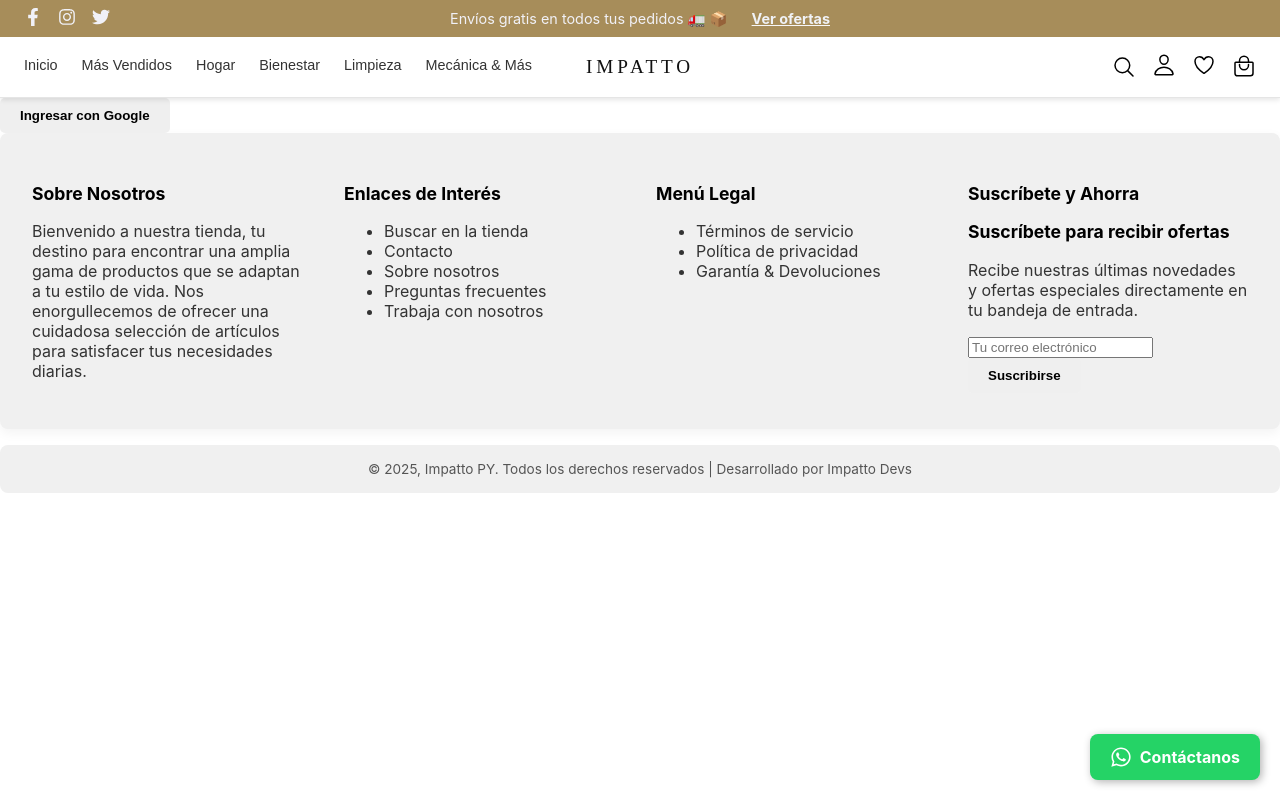
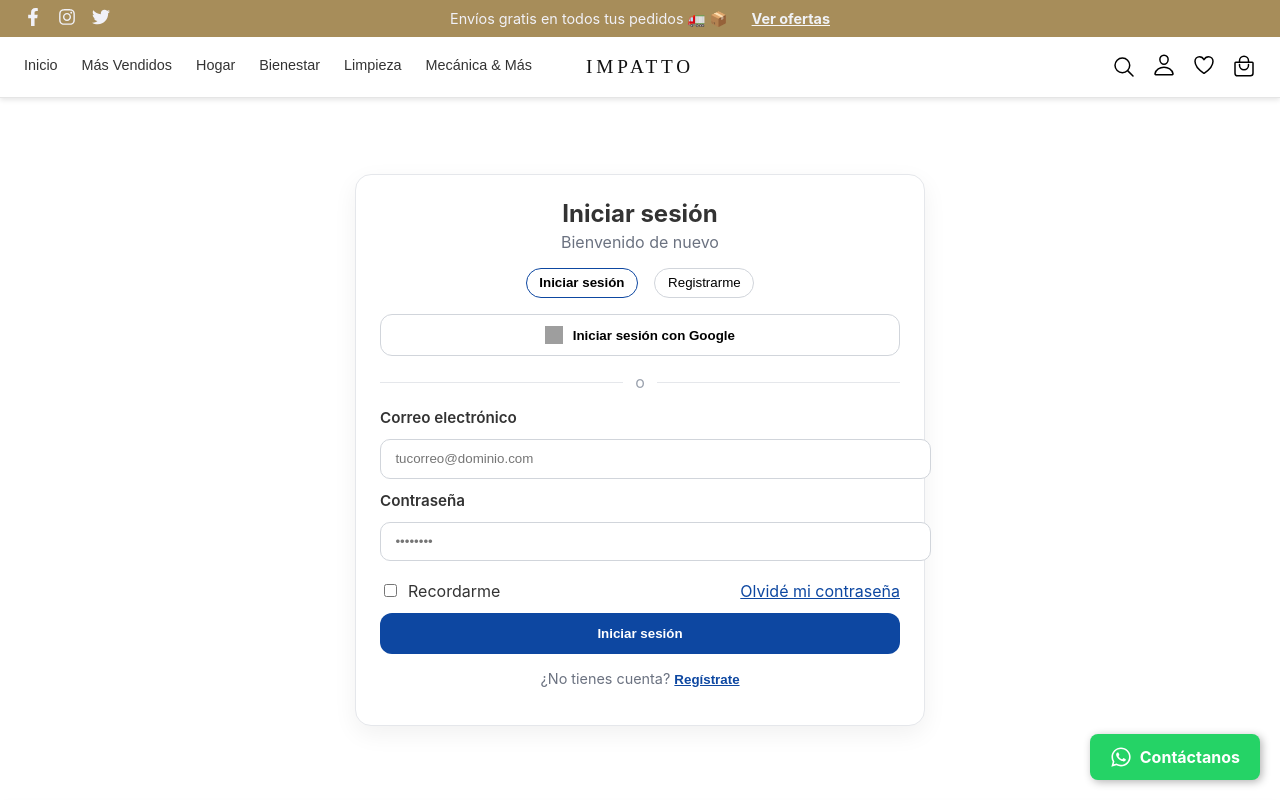
Before and after one commit to Javiermu97/impattopyproyect, a Next.js app: page /cuenta/login in a window 1280 px wide. Shown: the top 800 px of the page. Built offline with nearby package versions, Linux system fonts and the light colour scheme; no server answers; grey boxes are pictures that could not be loaded.

Commit message:
Primer commit

```diff
--- a/app/cuenta/login/LoginComponent.tsx
+++ b/app/cuenta/login/LoginComponent.tsx
@@ -1,7 +1,290 @@
-"use client";
-export default function GoogleButton() {
+'use client';
+
+import { useState, useEffect } from 'react';
+import Link from 'next/link';
+// ✅ LÍNEA AÑADIDA: Importación del componente Image
+import Image from 'next/image';
+import { supabase } from '@/lib/supabaseClient';
+import { useRouter, useSearchParams } from 'next/navigation';
+
+function GoogleButton() {
   const signIn = () => {
+    // Apuntamos a la nueva ruta "start"
     window.location.href = "/api/auth/google/start";
   };
-  return <button onClick={signIn}>Ingresar con Google</button>;
+
+  return (
+    <button type="button" className="auth-google" onClick={signIn} aria-label="Iniciar sesión con Google">
+      <Image
+        src="https://www.gstatic.com/firebasejs/ui/2.0.0/images/auth/google.svg"
+        alt="Google"
+        width={18}
+        height={18}
+      />
+      <span>Iniciar sesión con Google</span>
+    </button>
+  );
 }
+
+const LoginForm = () => {
+  const router = useRouter();
+  const [email, setEmail] = useState('');
+  const [pass, setPass] = useState('');
+  const [loading, setLoading] = useState(false);
+  const [err, setErr] = useState<string | null>(null);
+
+  const handleEmailLogin = async (e: React.FormEvent<HTMLFormElement>) => {
+    e.preventDefault();
+    setErr(null);
+    setLoading(true);
+    try {
+      const { error } = await supabase.auth.signInWithPassword({
+        email,
+        password: pass,
+      });
+      if (error) throw error;
+      router.push('/');
+    } catch (error) {
+      if (error instanceof Error) {
+        setErr(error.message);
+      } else {
+        setErr('No se pudo iniciar sesión.');
+      }
+    } finally {
+      setLoading(false);
+    }
+  };
+
+  return (
+    <>
+      <GoogleButton />
+      <div className="auth-sep">o</div>
+      <form onSubmit={handleEmailLogin} className="auth-grid">
+        <label className="auth-label" htmlFor="email">Correo electrónico</label>
+        <input
+          id="email"
+          type="email"
+          placeholder="tucorreo@dominio.com"
+          required
+          className="auth-input"
+          value={email}
+          onChange={(e) => setEmail(e.target.value)}
+        />
+        <label className="auth-label" htmlFor="pass">Contraseña</label>
+        <input
+          id="pass"
+          type="password"
+          placeholder="••••••••"
+          required
+          className="auth-input"
+          value={pass}
+          onChange={(e) => setPass(e.target.value)}
+        />
+        <div className="auth-actions">
+          <label style={{ display: 'flex', gap: 8, alignItems: 'center' }}>
+            <input type="checkbox" /> Recordarme
+          </label>
+          <Link href="/cuenta/forgot" className="auth-link">Olvidé mi contraseña</Link>
+        </div>
+        <button type="submit" className="auth-primary" disabled={loading}>
+          {loading ? 'Ingresando…' : 'Iniciar sesión'}
+        </button>
+        {err && <p className="auth-note" style={{ color: '#b91c1c' }}>{err}</p>}
+      </form>
+    </>
+  );
+};
+
+// --- EL RESTO DEL ARCHIVO SE MANTIENE IGUAL ---
+
+const RegisterForm = () => {
+  const router = useRouter();
+  const [form, setForm] = useState({
+    nombre: '',
+    apellido: '',
+    email: '',
+    pass: '',
+    confirm: '',
+    telefono: '',
+  });
+  const [loading, setLoading] = useState(false);
+  const [err, setErr] = useState<string | null>(null);
+
+  const handleRegister = async (e: React.FormEvent<HTMLFormElement>) => {
+    e.preventDefault();
+    setErr(null);
+    if (form.pass !== form.confirm) {
+      setErr('Las contraseñas no coinciden');
+      return;
+    }
+    setLoading(true);
+    try {
+      const { error } = await supabase.auth.signUp({
+        email: form.email,
+        password: form.pass,
+        options: {
+          data: {
+            nombre: form.nombre,
+            apellido: form.apellido,
+            telefono: form.telefono,
+          },
+        },
+      });
+      if (error) throw error;
+      router.push('/cuenta/login');
+    } catch (error) {
+      if (error instanceof Error) {
+        setErr(error.message);
+      } else {
+        setErr('No se pudo registrar.');
+      }
+    } finally {
+      setLoading(false);
+    }
+  };
+
+  return (
+    <form onSubmit={handleRegister} className="auth-grid">
+      <label className="auth-label" htmlFor="nombre">Nombre *</label>
+      <input
+        id="nombre"
+        className="auth-input"
+        value={form.nombre}
+        onChange={(e) => setForm({ ...form, nombre: e.target.value })}
+        required
+      />
+      <label className="auth-label" htmlFor="apellido">Apellido *</label>
+      <input
+        id="apellido"
+        className="auth-input"
+        value={form.apellido}
+        onChange={(e) => setForm({ ...form, apellido: e.target.value })}
+        required
+      />
+      <label className="auth-label" htmlFor="email-r">Correo electrónico *</label>
+      <input
+        id="email-r"
+        type="email"
+        className="auth-input"
+        value={form.email}
+        onChange={(e) => setForm({ ...form, email: e.target.value })}
+        required
+      />
+      <label className="auth-label" htmlFor="tel">Teléfono (opcional)</label>
+      <input
+        id="tel"
+        className="auth-input"
+        value={form.telefono}
+        onChange={(e) => setForm({ ...form, telefono: e.target.value })}
+      />
+      <label className="auth-label" htmlFor="pass-r">Contraseña *</label>
+      <input
+        id="pass-r"
+        type="password"
+        className="auth-input"
+        value={form.pass}
+        onChange={(e) => setForm({ ...form, pass: e.target.value })}
+        required
+      />
+      <label className="auth-label" htmlFor="confirm">Confirmar contraseña *</label>
+      <input
+        id="confirm"
+        type="password"
+        className="auth-input"
+        value={form.confirm}
+        onChange={(e) => setForm({ ...form, confirm: e.target.value })}
+        required
+      />
+      <button type="submit" className="auth-primary" disabled={loading}>
+        {loading ? 'Creando…' : 'Crear una cuenta'}
+      </button>
+      {err && <p className="auth-note" style={{ color: '#b91c1c' }}>{err}</p>}
+    </form>
+  );
+};
+
+export default function LoginComponent() {
+  const [isLoginView, setIsLoginView] = useState(true);
+  const searchParams = useSearchParams();
+  const [showRedirectMessage, setShowRedirectMessage] = useState(false);
+
+  useEffect(() => {
+    if (searchParams.get('redirected') === 'true') setShowRedirectMessage(true);
+  }, [searchParams]);
+
+  return (
+    <div className="auth-shell">
+      <div className="auth-card">
+        <h1 className="auth-title">{isLoginView ? 'Iniciar sesión' : 'Crear cuenta'}</h1>
+        <p className="auth-subtitle">
+          {isLoginView
+            ? 'Bienvenido de nuevo'
+            : 'Completa tus datos para registrarte'}
+        </p>
+
+        {showRedirectMessage && (
+          <div className="auth-note" style={{ color: '#0d47a1', fontWeight: 600 }}>
+            Debes iniciar sesión o registrarte para agregar elementos a tu lista de deseos.
+          </div>
+        )}
+
+        <div className="auth-links" style={{ justifyContent: 'center', marginTop: '.75rem' }}>
+          <button
+            className="auth-google"
+            onClick={() => setIsLoginView(true)}
+            style={{
+              width: 'auto',
+              padding: '.4rem .8rem',
+              borderRadius: 9999,
+              borderColor: isLoginView ? '#0d47a1' : '#d1d5db',
+              fontWeight: isLoginView ? 700 : 500
+            }}
+          >
+            Iniciar sesión
+          </button>
+          <button
+            className="auth-google"
+            onClick={() => setIsLoginView(false)}
+            style={{
+              width: 'auto',
+              padding: '.4rem .8rem',
+              borderRadius: 9999,
+              borderColor: !isLoginView ? '#0d47a1' : '#d1d5db',
+              fontWeight: !isLoginView ? 700 : 500
+            }}
+          >
+            Registrarme
+          </button>
+        </div>
+
+        <div style={{ marginTop: '1rem' }}>
+          {isLoginView ? <LoginForm /> : <RegisterForm />}
+        </div>
+
+        {isLoginView ? (
+          <p className="auth-note" style={{ marginTop: '1rem' }}>
+            ¿No tienes cuenta?{' '}
+            <button
+              className="auth-link"
+              onClick={() => setIsLoginView(false)}
+              style={{ background: 'none', border: 'none', padding: 0, cursor: 'pointer' }}
+            >
+              Regístrate
+            </button>
+          </p>
+        ) : (
+          <p className="auth-note" style={{ marginTop: '1rem' }}>
+            ¿Ya tienes cuenta?{' '}
+            <button
+              className="auth-link"
+              onClick={() => setIsLoginView(true)}
+              style={{ background: 'none', border: 'none', padding: 0, cursor: 'pointer' }}
+            >
+              Inicia sesión
+            </button>
+          </p>
+        )}
+      </div>
+    </div>
+  );
+}
```
